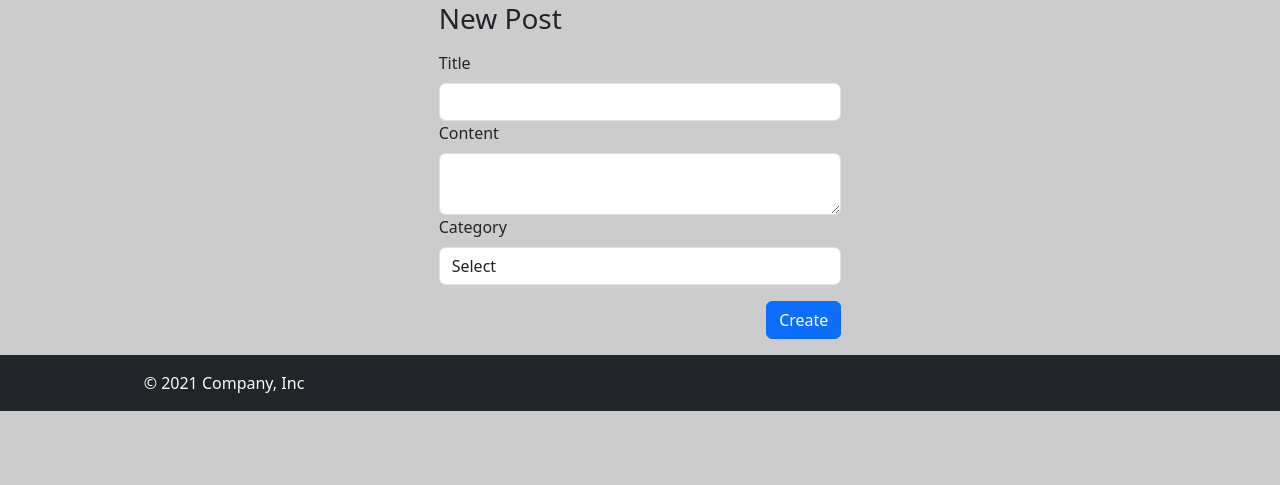
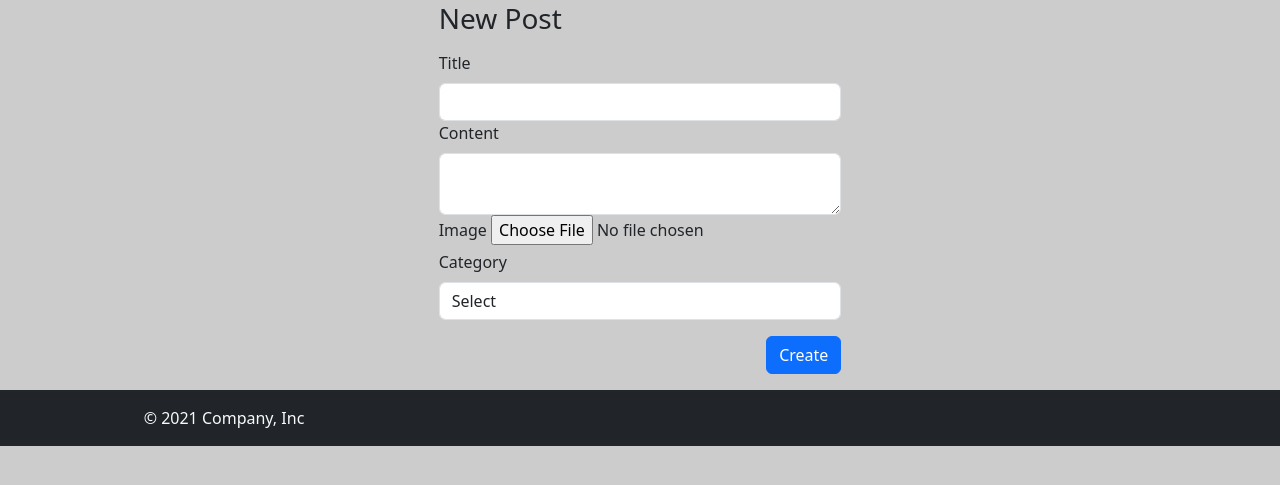
Before and after one commit to kopesh007/Django-Learning, a Django app: page /new_post/ in a window 1280 px wide. Shown: the part 120-605 px from the top of the page. Run offline with Django 5.2, Linux system fonts and the light colour scheme; data that the repository does not hold is empty; some libraries are stand-ins or nearby versions.

Commit message:
image url is selected in real time

```diff
--- a/web_site/blog/forms.py
+++ b/web_site/blog/forms.py
@@ -69,10 +69,11 @@ class n_posts(forms.ModelForm):
     title = forms.CharField(max_length=100,required = True,label="Title")
     content = forms.CharField(max_length=100,required=True,label="Content")
     cato = forms.ModelChoiceField(label="Category",queryset=cat.objects.all())
+    image = forms.ImageField(label="image",required=False)
 
     class Meta:
         model = posts
-        fields = ['title','content','cato']
+        fields = ['title','content','cato','image']
 
 
 
@@ -80,9 +81,6 @@ class n_posts(forms.ModelForm):
         cleaned_data = super().clean()
         title = cleaned_data.get("title")
         content = cleaned_data.get("content")
-
-
-
         if (content and len(content)<10):
             raise forms.ValidationError("Content Must Be Larger Than 10 Characters !")
 
@@ -93,3 +91,17 @@ class n_posts(forms.ModelForm):
         if title and len(title)<5:
             raise forms.ValidationError("Title at least have more than 5 characters !")
         return title
+
+    def save(self,commit=...):
+        post = super().save(commit)
+
+        cleaned_data = super().clean()
+        if cleaned_data.get("image"):
+            post.image = cleaned_data.get("image")
+        else:
+            img = "https://upload.wikimedia.org/wikipedia/commons/thumb/a/ac/No_image_available.svg/330px-No_image_available.svg.png?utm_source=en.wikipedia.org&utm_campaign=index&utm_content=thumbnail"
+            post.image = img
+
+        if commit :
+            post.save()
+        return post
--- a/web_site/blog/models.py
+++ b/web_site/blog/models.py
@@ -13,7 +13,7 @@ class cat(models.Model):
 class posts(models.Model):
     title=models.CharField(max_length=100)
     content=models.TextField(max_length=500)
-    image=models.ImageField(blank=True,null=True)
+    image=models.ImageField(null=True,upload_to="posts/images",max_length=300)
     data=models.DateTimeField(auto_now_add=True)
     slug=models.SlugField(unique=True)
     cato=models.ForeignKey(cat,on_delete=models.CASCADE,default=1)
@@ -22,6 +22,10 @@ class posts(models.Model):
     def save(self,*args,**kwargs):
         self.slug=slugify(self.title)
         super().save(*args,**kwargs)
+
+    def select_image_url(self):
+        url = self.image if self.image.__str__().startswith(('http://','https://')) else self.image.url
+        return url
  # UPDATE `last_recall`.`blog_posts` SET `user_id` = '18' WHERE (`id` = '2');
     def __str__(self):
         return self.title
--- a/web_site/blog/templates/dash.html
+++ b/web_site/blog/templates/dash.html
@@ -35,7 +35,7 @@
                     <div class="card-body">
                         <div class="row">
                             <div class="col-md-4">
-                                <img src="{{post.image}}" class="img-fluid" alt="...">
+                                <img src="{{post.select_image_url}}" class="img-fluid" alt="...">
                             </div>
                             <div class="col-md-8">
                                 <h5 class="card-title">{{post.title}}</h5>
--- a/web_site/blog/templates/new_post.html
+++ b/web_site/blog/templates/new_post.html
@@ -12,7 +12,7 @@
                  {% include 'include/error.html'%}
 
                 <div class="my-3">
-                    <form method="post">
+                    <form method="post" enctype="multipart/form-data">
                         {% csrf_token %}
                         <div class="form-group">
                             <label for="title" class="form-label">Title</label>
@@ -22,6 +22,11 @@
                         <div class="form-group">
                             <label for="content" class="form-label">Content</label>
                             <textarea class="form-control" id="content" name="content">{{content}}</textarea>
+                        </div>
+
+                         <div class="form-group">
+                            <label for="image" class="form-label">Image</label>
+                            <input type="file" class="form-control-file" name="image" id="image">
                         </div>
 
                         <div class="form-group">
--- a/web_site/blog/views.py
+++ b/web_site/blog/views.py
@@ -101,7 +101,7 @@ def login(request):
 def dash(request):
 
     all_posts = posts.objects.filter(user=request.user).order_by("title")
-    all_pages = Paginator(all_posts,5)
+    all_pages = Paginator(all_posts,6)
     pg_no = request.GET.get("page")
     pg_posts = all_pages.get_page(pg_no)
     print(request.user)
@@ -165,12 +165,12 @@ def new_post(request):
     form = n_posts()
     categories = cat.objects.all()
     if request.method == "POST":
-        form = n_posts(request.POST)
+        form = n_posts(request.POST,request.FILES)
         title = request.POST["title"]
         content = request.POST["content"]
         category = request.POST["cato"]
         if form.is_valid():
-            post = form.save()
+            post = form.save(commit=False)
             post.user = request.user
             post.save()
             return redirect("blog:dash")
--- a/web_site/web_site/settings.py
+++ b/web_site/web_site/settings.py
@@ -131,3 +131,7 @@ EMAIL_HOST = "smtp.gmail.com"
 EMAIL_USE_TLS = True
 EMAIL_HOST_USER = "vvpr7575@gmail.com"
 EMAIL_HOST_PASSWORD = "hdmt ozry gnfw wpvk"
+import os
+
+MEDIA_URL = "/media/"
+MEDIA_ROOT = os.path.join(BASE_DIR,'media')
--- a/web_site/web_site/urls.py
+++ b/web_site/web_site/urls.py
@@ -16,10 +16,12 @@ Including another URLconf
 """
 from django.contrib import admin
 from django.urls import path,include
+from django.conf.urls.static import static
+from django.conf import settings
 
 urlpatterns = [
     path('admin/', admin.site.urls),
     path("",include("blog.urls")),
-]
+]+static(settings.MEDIA_URL, document_root=settings.MEDIA_ROOT)
 
 handler404="web_site.views.error_404"
```
Also changed, not shown: web_site/blog/migrations/0007_alter_posts_image.py (added), web_site/blog/migrations/0008_alter_posts_image.py (added), web_site/blog/migrations/0009_alter_posts_image.py (added), web_site/media/posts/images/WhatsApp_Image_2026-08-25_at_1.07.24_PM__1_-removebg-preview.png (added).
